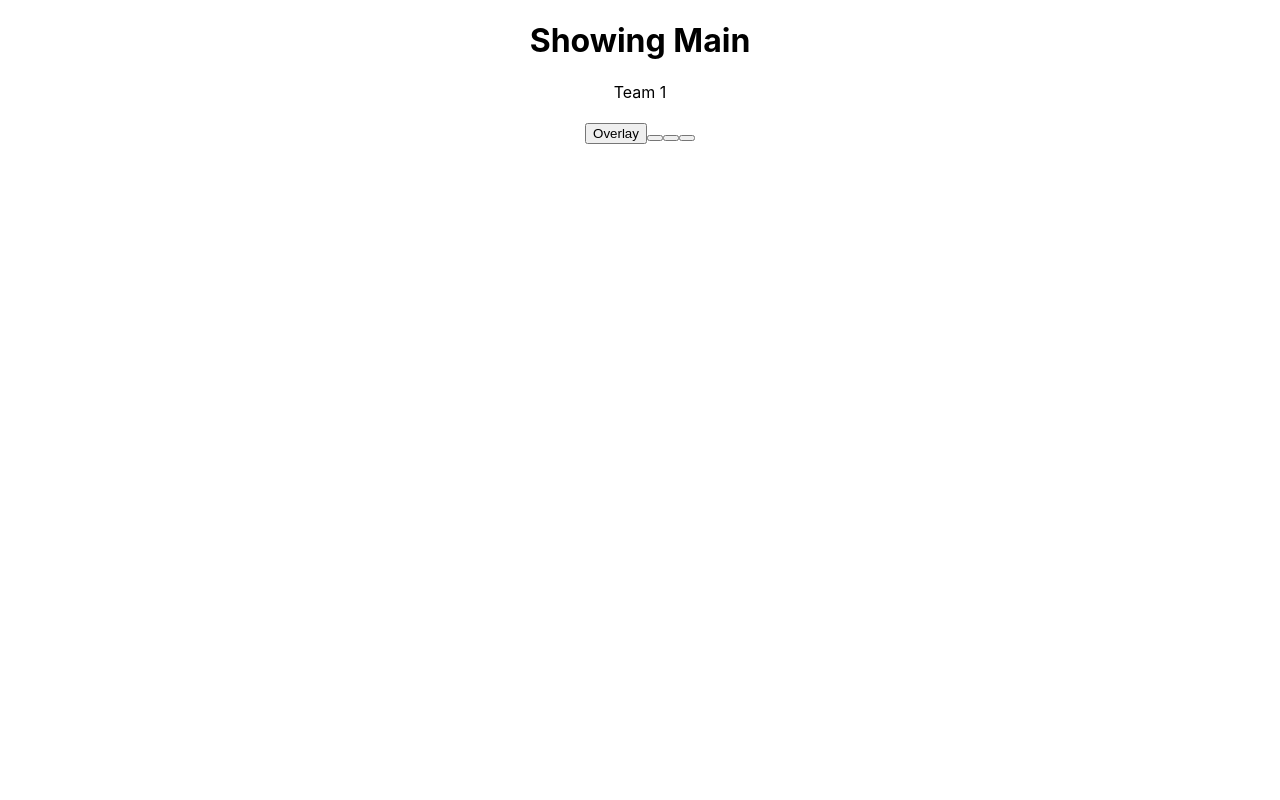
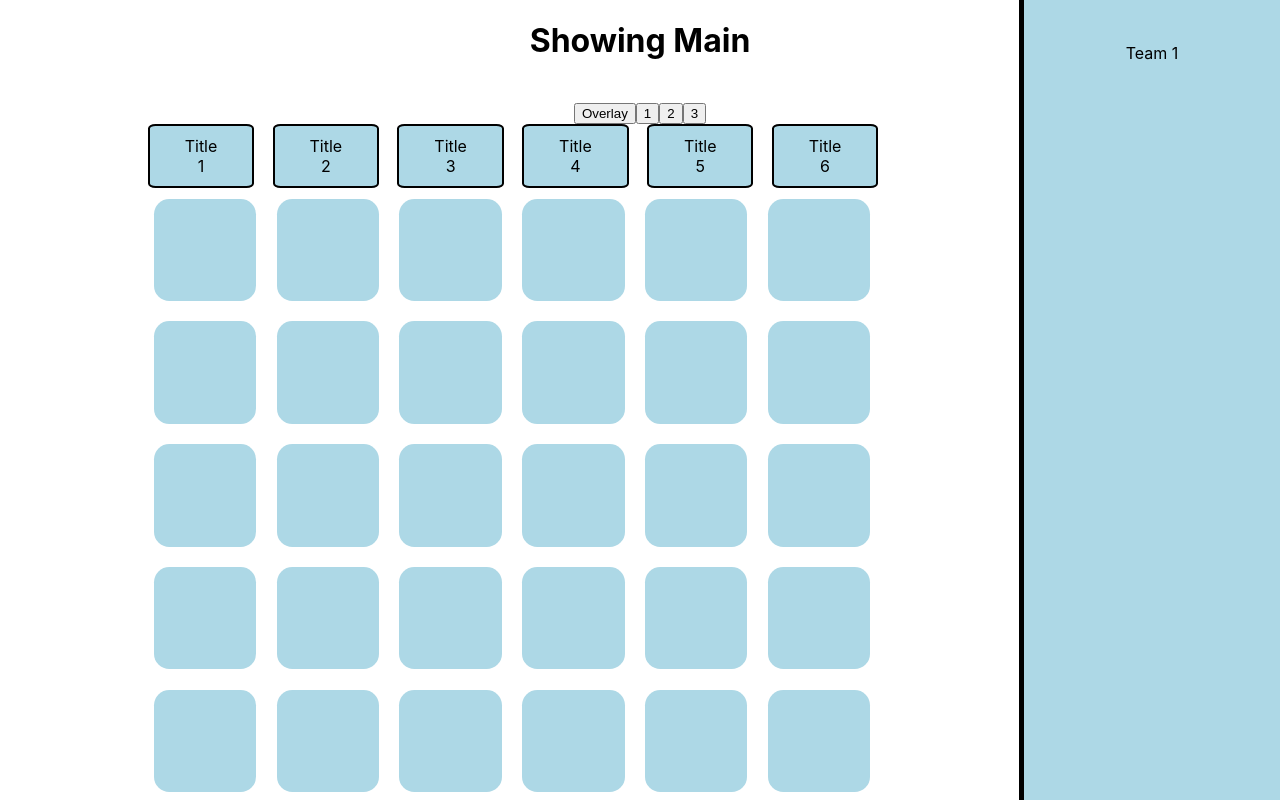
Before and after one commit to priyanshumahey/Jeopardy, a React (Create React App) app in the folder game/: page / in a window 1280 px wide. Both pictures are taken after a click on the button "Start the game!". Shown: the top 800 px of the page. Built offline with nearby package versions, Linux system fonts and the light colour scheme.

Commit message:
Adding teams sidebar

```diff
--- a/game/src/App.css
+++ b/game/src/App.css
@@ -77,13 +77,14 @@
 }
 
 .sideTeams{
-  height: 100%;
+  height: 140vh;
   width: 20%;
   position: absolute;
   right: 0;
   top: 0;
   padding-top: 40px;
   background-color: lightblue;
+  border-left:5px solid #000000;
 }
 
 .sideTeams div{
--- a/game/src/App.js
+++ b/game/src/App.js
@@ -1,12 +1,103 @@
+import React from 'react'
 import './App.css'
-import React from 'react'
+
 
 //Main page header
+//Disappears past home
+//JeoPriydy
 const Head = () => {
   return (
     <>
-      <h1 className="Title" >JeoPriydy</h1>
+      <h1 className="Title" >Jeopardy</h1>
       <h3>Welcome to JeoPriydy, the classic quiz game! To begin, choose the number of people and start the game!</h3>
+    </>
+  )
+}
+
+const Board = () => {
+  const finStyle = {
+    display: "inline-block",
+    backgroundColor: 'lightblue',
+    padding: "5%",
+    verticalAlign: "middle",
+    margin: "1%",
+    borderRadius: "15%",
+
+  }
+  const finStyle2 = {
+    display: "inline-block",
+    width: "4%",
+    height: "1%",
+    backgroundColor: 'lightblue',
+    paddingLeft: "3%",
+    paddingRight: "3%",
+    paddingTop: "1%",
+    paddingBottom: "1%",
+    verticalAlign: "middle",
+    marginLeft: "1%",
+    marginRight: "0.8%",
+    border: "2px solid black",
+    borderRadius: "7%",
+  }
+  const printWorking = (msg) => {
+    console.log(msg)
+    setTrial(!trial)
+    return
+  }
+  const [trial, setTrial] = React.useState(true)
+
+  return (
+    <>
+      <div className="App">
+      <div className='parent'>
+          <div style={finStyle2} onClick={() => printWorking("Hello")}>{trial && <>Title 1</>}</div>
+          <div style={finStyle2}>Title 2</div>
+          <div style={finStyle2}>Title 3</div>
+          <div style={finStyle2}>Title 4</div>
+          <div style={finStyle2}>Title 5</div>
+          <div style={finStyle2}>Title 6</div>
+        </div>
+      <div className='parent'>
+          <div style={finStyle}></div>
+          <div style={finStyle}></div>
+          <div style={finStyle}></div>
+          <div style={finStyle}></div>
+          <div style={finStyle}></div>
+          <div style={finStyle}></div>
+        </div>
+        <div className='parent'>
+          <div style={finStyle}></div>
+          <div style={finStyle}></div>
+          <div style={finStyle}></div>
+          <div style={finStyle}></div>
+          <div style={finStyle}></div>
+          <div style={finStyle}></div>
+        </div>
+        <div className='parent'>
+          <div style={finStyle}></div>
+          <div style={finStyle}></div>
+          <div style={finStyle}></div>
+          <div style={finStyle}></div>
+          <div style={finStyle}></div>
+          <div style={finStyle}></div>
+        </div>
+        <div className='parent'>
+          <div style={finStyle}></div>
+          <div style={finStyle}></div>
+          <div style={finStyle}></div>
+          <div style={finStyle}></div>
+          <div style={finStyle}></div>
+          <div style={finStyle}></div>
+        </div>
+        <div className='parent'>
+          <div style={finStyle}></div>
+          <div style={finStyle}></div>
+          <div style={finStyle}></div>
+          <div style={finStyle}></div>
+          <div style={finStyle}></div>
+          <div style={finStyle}></div>
+        </div>
+      </div>
     </>
   )
 }
@@ -135,30 +226,41 @@ function App () {
       <></>
       {!showMain && <button className="StartButton" onClick={showMainClick}>Start the game!</button>}
       {showMain && <div><h1>Showing Main</h1></div>}
-      {showMain && names.map(name => <div key={name}>{name}</div>)}
+      {/* {showMain && names.map(name => <div key={name}>{name}</div>)} */}
       <br></br>
       <button onClick={() => setshowDisplay(true)}>Overlay</button>
       {showDisplay && <div className="overlay" onClick={() => setshowDisplay(false)}>
         <div className="text">Question</div>
       </div>}
-      {showDisplay && <Showdisplay onClick={() => setshowDisplay(false)} text="This text prop"/>}
-      {showTest[0] && <><button onClick={() =>setshowTest(changeButton(showTest, 1))}></button></>}
-      {showTest[1] && <><button onClick={() =>setshowTest(changeButton(showTest, 2))}></button></>}
-      {showTest[2] && <><button onClick={() =>setshowTest(changeButton(showTest, 3))}></button></>}
-    </div>
-  )
-}
+      {showTest[0] && <><button onClick={() =>setshowTest(changeButton(showTest, 1))}>1</button></>}
+      {showTest[1] && <><button onClick={() =>setshowTest(changeButton(showTest, 2))}>2</button></>}
+      {showTest[2] && <><button onClick={() =>setshowTest(changeButton(showTest, 3))}>3</button></>}
+      {showMain && <div><div className="sideTeams">
+          {names.map(name => <div key={name}>{name}</div>)}
+        </div>
+        <div className="gameBody">
+          <Board />
+        </div>
+      </div>}
 
-const Showdisplay = (props) => {
-  return(
-    <div className="overlay" onClick= {props.onClick}>
-        <div className="text">props.text</div>
       </div>
   )
 }
 
 
-
+/*
+{showMain &&
+      <div>
+        <div className="sideTeams">
+          <div>Team 1</div>
+          <div>Team 2</div>
+          <div>Team 3</div>
+        </div>
+        <div className="gameBody">
+          <Board />
+        </div>
+      </div>}
+*/
 
 
 export default App;
```
